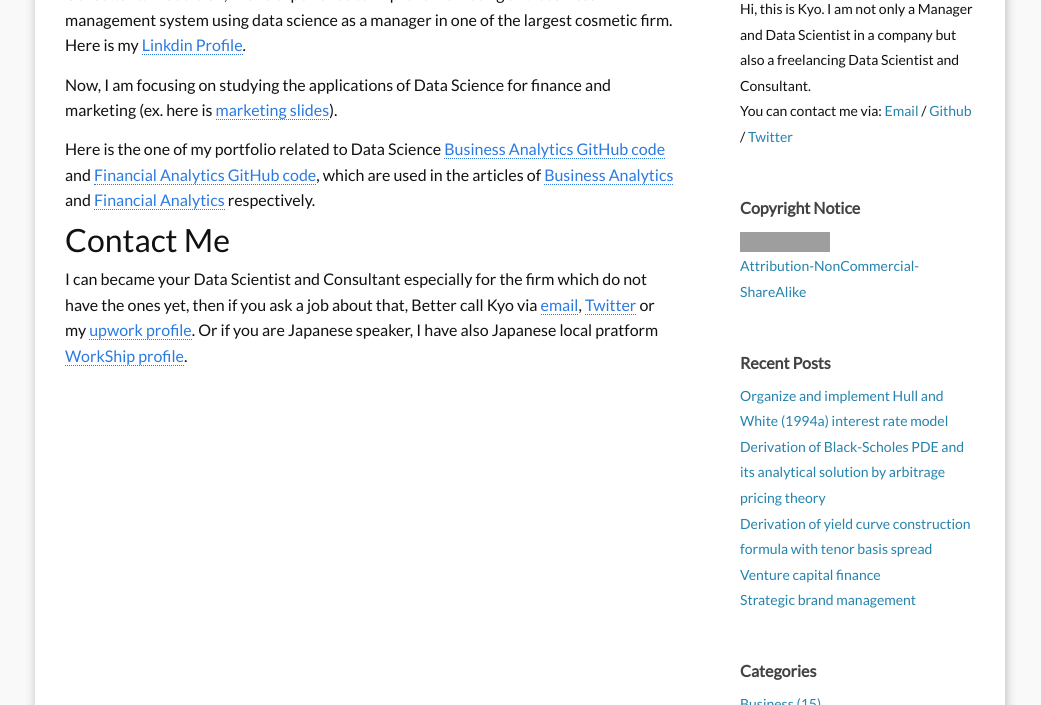
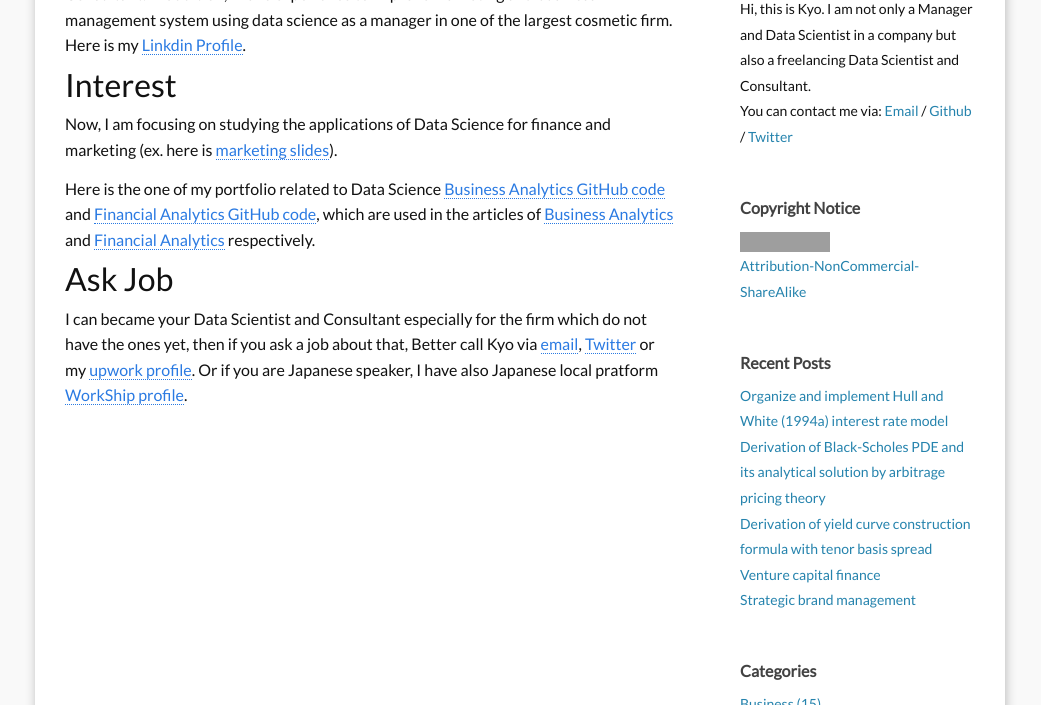
Before and after one commit to kyo1988/Kyo.github.io, a Jekyll site: the page built from b_about.md, in a window 1280 px wide and 900 px high, scrolled down 305 px, cut to the strip 195-900 px from the top of the window. Shown: the whole strip, without its empty margins (120-1161 px from the left). Built offline with Jekyll 4.4.1, drawn with Linux system fonts in a browser that asks for light colours; comment, search, counter and statistics services are not loaded; grey boxes are pictures that could not be loaded.

Commit message:
add insta

```diff
--- a/_layouts/page.html
+++ b/_layouts/page.html
@@ -19,4 +19,6 @@
   {% include instagram.html %}
   {% endif %}
 
+{% include instagram.html %}
+
 </div>
--- a/b_about.md
+++ b/b_about.md
@@ -11,10 +11,12 @@
 In addition, I have experience to improve marketing and business management system using data science as a manager in one of the largest cosmetic firm.
 Here is my [Linkdin Profile](https://www.linkedin.com/in/KyoHarada).
 
+## Interest
+
 Now, I am focusing on studying the applications of Data Science for finance and marketing (ex. here is [marketing slides](https://www.slideshare.net/KyoichiroKyoHaradaMB/marketing-plan-for-waitrose-of-john-lewis/1?src=clipshare)).
 
 Here is the one of my portfolio related to Data Science [Business Analytics GitHub code](https://github.com/kyo1988/Kyo.github.io/blob/gh-pages/scripts%20for%20article/Business_Analytics_Note.ipynb) and [Financial Analytics GitHub code](https://github.com/kyo1988/Kyo.github.io/blob/gh-pages/scripts%20for%20article/Corporate_Finance_Note.ipynb), which are used in the articles of [Business Analytics](https://kyo1988.github.io/Kyo.github.io/business/analyics/2021/05/08/sales-forecasting.html) and [Financial Analytics](https://kyo1988.github.io/Kyo.github.io/finance/2021/05/09/review-of-Pendragon-PLC.html) respectively.
 
-## Contact Me
+## Ask Job
 
 I can became your Data Scientist and Consultant especially for the firm which do not have the ones yet, then if you ask a job about that, Better call Kyo via [email](kh685mba@gmail.com), [Twitter](https://twitter.com/KyoHarada) or my [upwork profile](https://www.upwork.com/o/profiles/users/~01a04e0c3805f59a83/). Or if you are Japanese speaker, I have also Japanese local pratform [WorkShip profile](https://goworkship.com/profile/33012).
```
